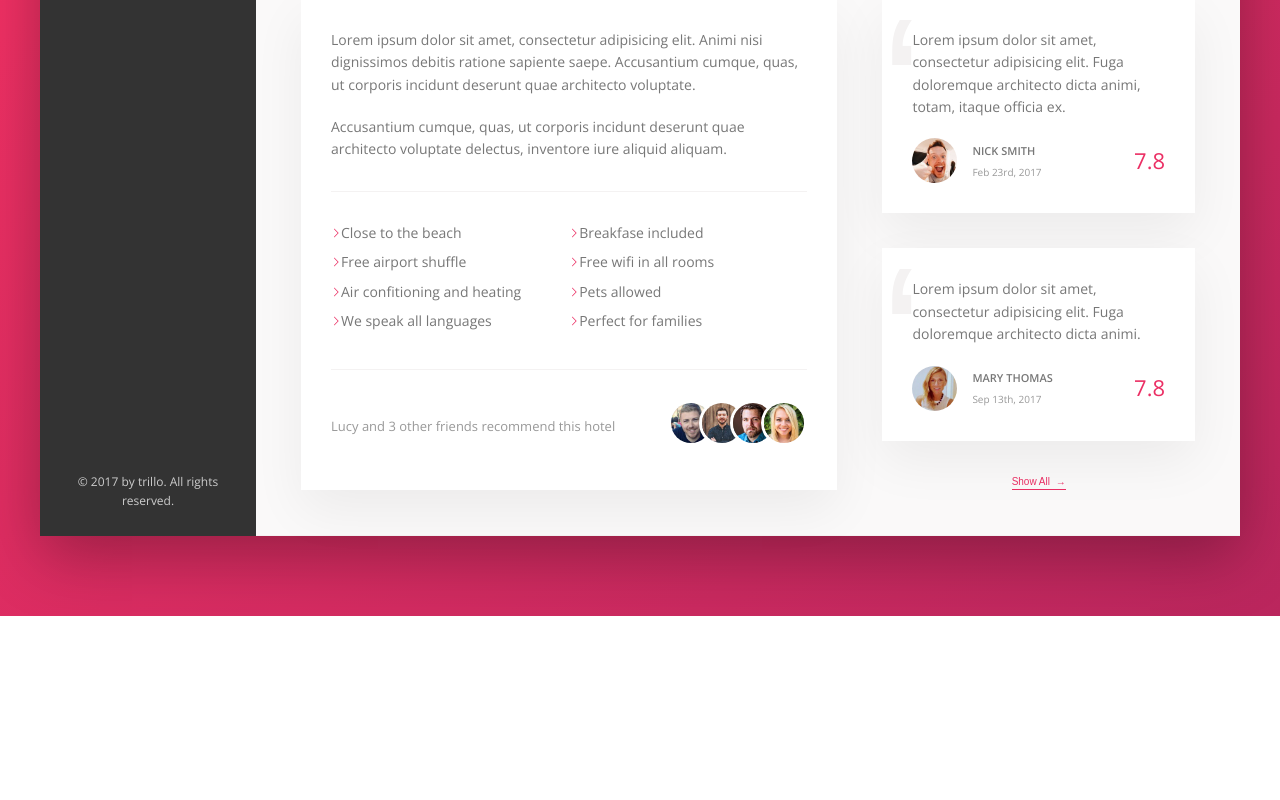
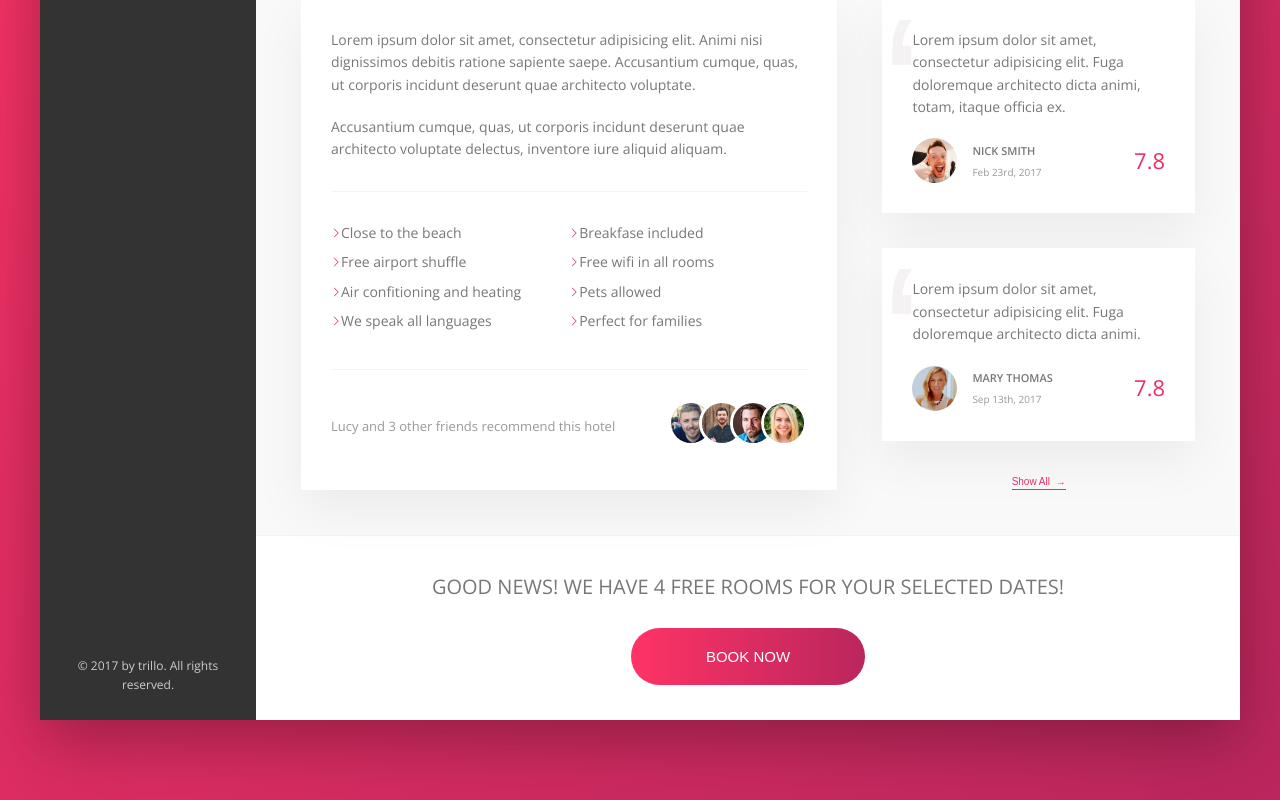
Before and after one commit to benwhite0820/trillo, a React (Vite) app: page / in a window 1280 px wide. Shown: the part 460-1260 px from the top of the page. Before the commit the page ends 1076 px from the top, so only its background shows below. Built offline with nearby package versions, Linux system fonts and the light colour scheme.

Commit message:
building the CTA section

```diff
--- a/src/App.tsx
+++ b/src/App.tsx
@@ -5,6 +5,7 @@
 import Overview from '@components/overview/overview.component';
 import Description from '@components/description/description.component';
 import UserReviews from '@components/user-reviews/user-reviews.component';
+import CallToAction from '@components/call-to-action/call-to-action.component';
 
 function App() {
   return (
@@ -20,6 +21,7 @@
               <Description />
               <UserReviews />
             </div>
+            <CallToAction />
           </main>
         </div>
       </div>
--- /dev/null
+++ b/src/components/call-to-action/call-to-action.component.tsx
@@ -0,0 +1,18 @@
+import './call-to-action.style.scss';
+import Button from '@components/review-card-button/button.component';
+
+const CallToAction = () => {
+  return (
+    <div className="cta">
+      <h2 className="cta__book-now">
+        Good news! We have 4 free rooms for your selected dates!
+      </h2>
+      <Button buttonType="cta">
+        <span className="btn__visible">Book now</span>
+        <span className="btn__invisible">Only 4 rooms left</span>
+      </Button>
+    </div>
+  );
+};
+
+export default CallToAction;
--- /dev/null
+++ b/src/components/call-to-action/call-to-action.style.scss
@@ -0,0 +1,11 @@
+.cta {
+  padding: 3.5rem 0;
+  text-align: center;
+
+  &__book-now {
+    font-size: 2rem;
+    font-weight: 300;
+    text-transform: uppercase;
+    margin-bottom: 2.5rem;
+  }
+}
--- a/src/components/review-card-button/button.component.tsx
+++ b/src/components/review-card-button/button.component.tsx
@@ -3,13 +3,17 @@
 
 type Props = {
   children: React.ReactNode;
-  buttonType: 'inline';
+  buttonType: 'inline' | 'cta';
   className?: string;
+  mouseHoverMessage?: never;
+  mouseLeaveMessage?: never;
 };
 
 const Button = ({ children, buttonType, className = '' }: Props) => {
   if (buttonType === 'inline')
     return <button className={`btn-inline ${className}`}> {children}</button>;
+
+  return <button className={`btn ${className}`}>{children}</button>;
 };
 
 export default Button;
--- a/src/components/review-card-button/button.style.scss
+++ b/src/components/review-card-button/button.style.scss
@@ -28,6 +28,63 @@
   }
 }
 
+.btn {
+  font-size: 1.5rem;
+  font-weight: 300;
+  text-transform: uppercase;
+  border-radius: 100px;
+  border: none;
+  background-image: linear-gradient(
+    to right,
+    var(--color-primary-light),
+    var(--color-primary-dark)
+  );
+  color: #fff;
+  position: relative;
+  overflow: hidden;
+  cursor: pointer;
+
+  &__visible {
+    display: inline-block;
+    height: 100%;
+    width: 100%;
+    padding: 2rem 7.5rem;
+    transition: all 0.2s;
+  }
+
+  &__invisible {
+    display: inline-block;
+    position: absolute;
+    padding: 2rem 0;
+    height: 100%;
+    width: 100%;
+    left: 0;
+    top: -100%;
+    transition: all 0.2s;
+  }
+
+  &:hover {
+    background-image: linear-gradient(
+      to left,
+      var(--color-primary-light),
+      var(--color-primary-dark)
+    );
+  }
+
+  &:hover &__visible {
+    transform: translateY(100%);
+  }
+
+  &:hover &__invisible {
+    top: 0;
+  }
+
+  &:focus {
+    outline: none;
+    animation: pulsate 1s infinite;
+  }
+}
+
 @keyframes pulsate {
   0% {
     transform: scale(1);
```
